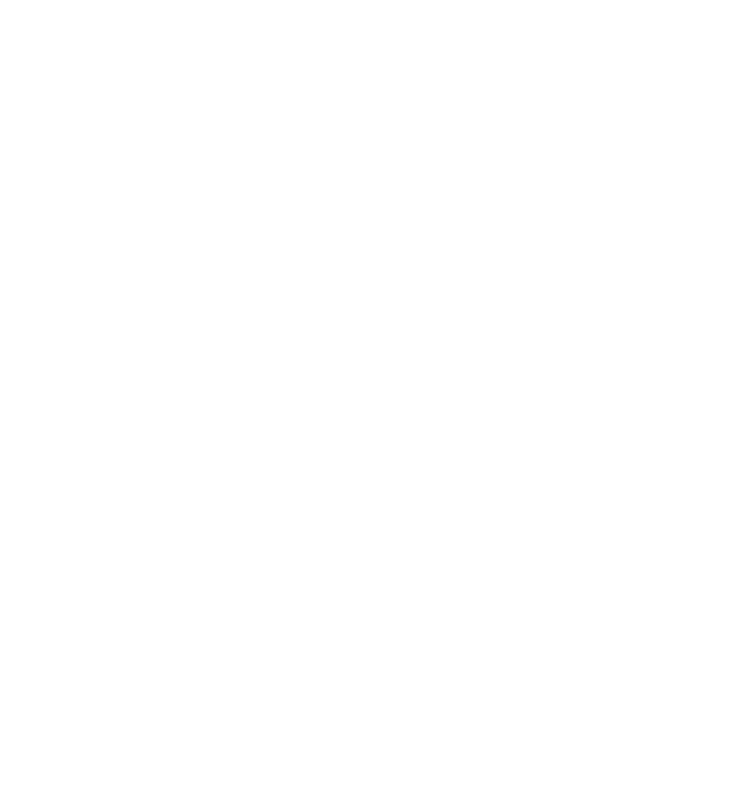
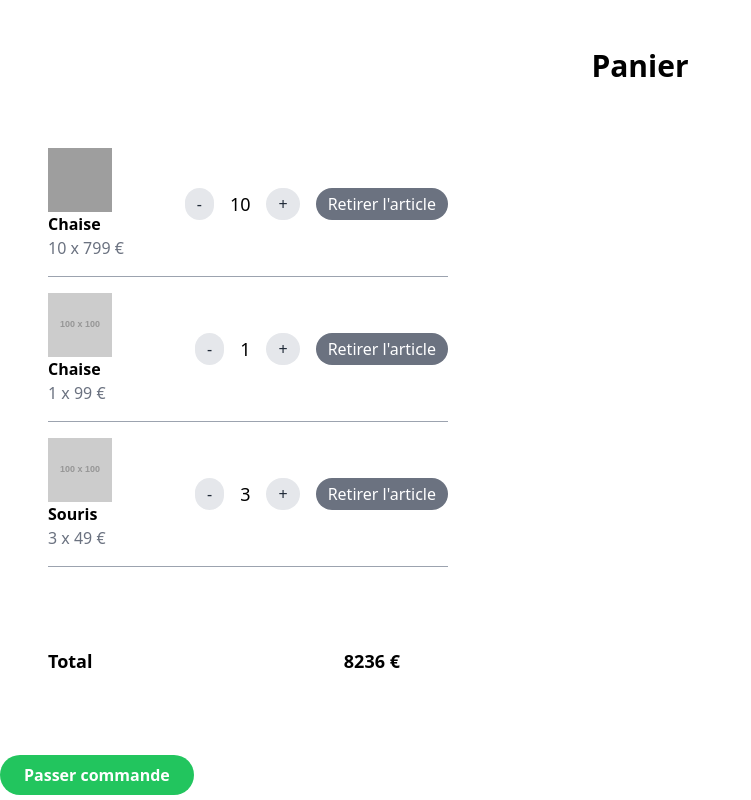
Before and after one commit to B3-Team6/e-commerce-project, a Next.js app: page / in a window 1280 px wide. Shown: the whole page, without its empty margins (0-751 px from the left). Built offline with nearby package versions, Linux system fonts and the light colour scheme; grey boxes are pictures that could not be loaded.

Commit message:
cartPage

```diff
--- /dev/null
+++ b/src/components/Layout/CartPage.jsx
@@ -0,0 +1,115 @@
+import { useState } from "react"
+
+const CartPage = () => {
+  const [cartItems, setCartItems] = useState([
+    {
+      name: "Chaise",
+      quantity: 10,
+      price: 799,
+      image: "https://unsplash.com/fr/photos/ljRiZl00n18",
+    },
+    {
+      name: "Chaise",
+      quantity: 1,
+      price: 99,
+      image: "https://dummyimage.com/100x100/000/fff",
+    },
+    {
+      name: "Souris",
+      quantity: 3,
+      price: 49,
+      image: "https://dummyimage.com/100x100/000/fff",
+    },
+  ])
+
+  const removeItem = (index) => {
+    setCartItems((prevItems) => {
+      const newItems = [...prevItems]
+      newItems.splice(index, 1)
+
+      return newItems
+    })
+  }
+
+  const updateQuantity = (index, quantity) => {
+    setCartItems((prevItems) => {
+      const newItems = [...prevItems]
+      newItems[index].quantity = quantity
+
+      return newItems
+    })
+  }
+
+  const totalPrice = cartItems.reduce((total, item) => {
+    return total + item.quantity * item.price
+  }, 0)
+
+  return (
+    <div className="text-black ">
+      <h1 className="text-3xl font-bold text-center p-12 ">Panier</h1>
+      <div className=" flex flex-col pl-12 w-full max-w-md">
+        {cartItems.map((item, index) => (
+          <div
+            key={index}
+            className="flex items-center justify-between border-b border-gray-400 py-4"
+          >
+            <div>
+              <img
+                src={item.image}
+                alt={item.name}
+                className="w-16 h-16 object-cover mr-4"
+              />
+              <p className="font-semibold">{item.name}</p>
+              <p className="text-gray-500">
+                {item.quantity} x {item.price} €
+              </p>
+            </div>
+            <div className="flex items-center">
+              <button
+                className="px-3 py-1 rounded-full bg-gray-200 text-gray-800 hover:bg-gray-300 mr-4"
+                onClick={() => updateQuantity(index, item.quantity - 1)}
+                disabled={item.quantity === 1}
+              >
+                -
+              </button>
+              <span className="text-lg">{item.quantity}</span>
+              <button
+                className="px-3 py-1 rounded-full bg-gray-200 text-gray-800 hover:bg-gray-300 ml-4"
+                onClick={() => updateQuantity(index, item.quantity + 1)}
+              >
+                +
+              </button>
+              <button
+                className="px-3 py-1 rounded-full bg-gray-500 text-white hover:bg-black ml-4"
+                onClick={() => removeItem(index)}
+              >
+                Retirer l'article
+              </button>
+            </div>
+          </div>
+        ))}
+      </div>
+      {cartItems.length === 0 && (
+        <p className="text-gray-500 mt-8">Le panier est vide</p>
+      )}
+      {cartItems.length > 0 && (
+        <div className="flex items-center justify-between w-full max-w-md mt-8 p-12">
+          <p className="font-bold text-lg">Total</p>
+          <p className="font-bold text-lg">{totalPrice} €</p>
+        </div>
+      )}
+      <button
+        className={`mt-8 px-6 py-2 rounded-full text-white font-semibold ${
+          cartItems.length === 0
+            ? "bg-gray-400 cursor-not-allowed"
+            : "bg-green-500 hover:bg-green-600"
+        }`}
+        disabled={cartItems.length === 0}
+      >
+        Passer commande
+      </button>
+    </div>
+  )
+}
+
+export default CartPage
--- /dev/null
+++ b/src/components/Layout/Layout.jsx
@@ -0,0 +1,11 @@
+import CartPage from "./CartPage"
+
+const Layout = ({ children }) => {
+  return (
+    <>
+      <CartPage />
+      {children}
+    </>
+  )
+}
+export default Layout
--- a/src/pages/_app.js
+++ b/src/pages/_app.js
@@ -1,5 +1,12 @@
-import '@/styles/style.css'
+import "@/styles/style.css"
+import Layout from "@/components/Layout/Layout"
 
 export default function App({ Component, pageProps }) {
-  return <Component {...pageProps} />
+  return (
+    <>
+      <Layout>
+        <Component {...pageProps} />
+      </Layout>
+    </>
+  )
 }
--- a/src/pages/_document.js
+++ b/src/pages/_document.js
@@ -1,4 +1,4 @@
-import { Html, Head, Main, NextScript } from 'next/document'
+import { Html, Head, Main, NextScript } from "next/document"
 
 export default function Document() {
   return (
```
Also changed, not shown: src/pages/index.js (+3 -5 lines).
